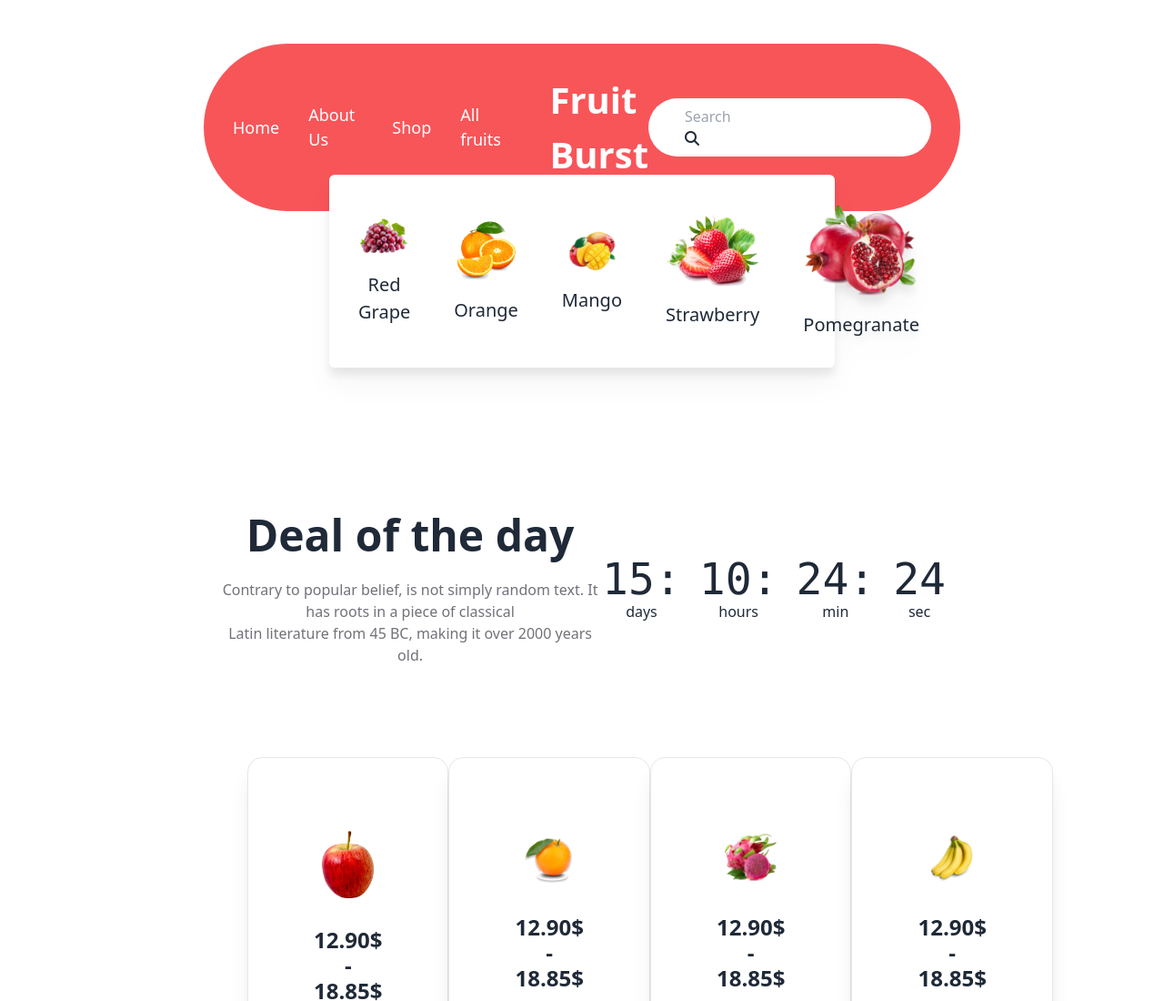
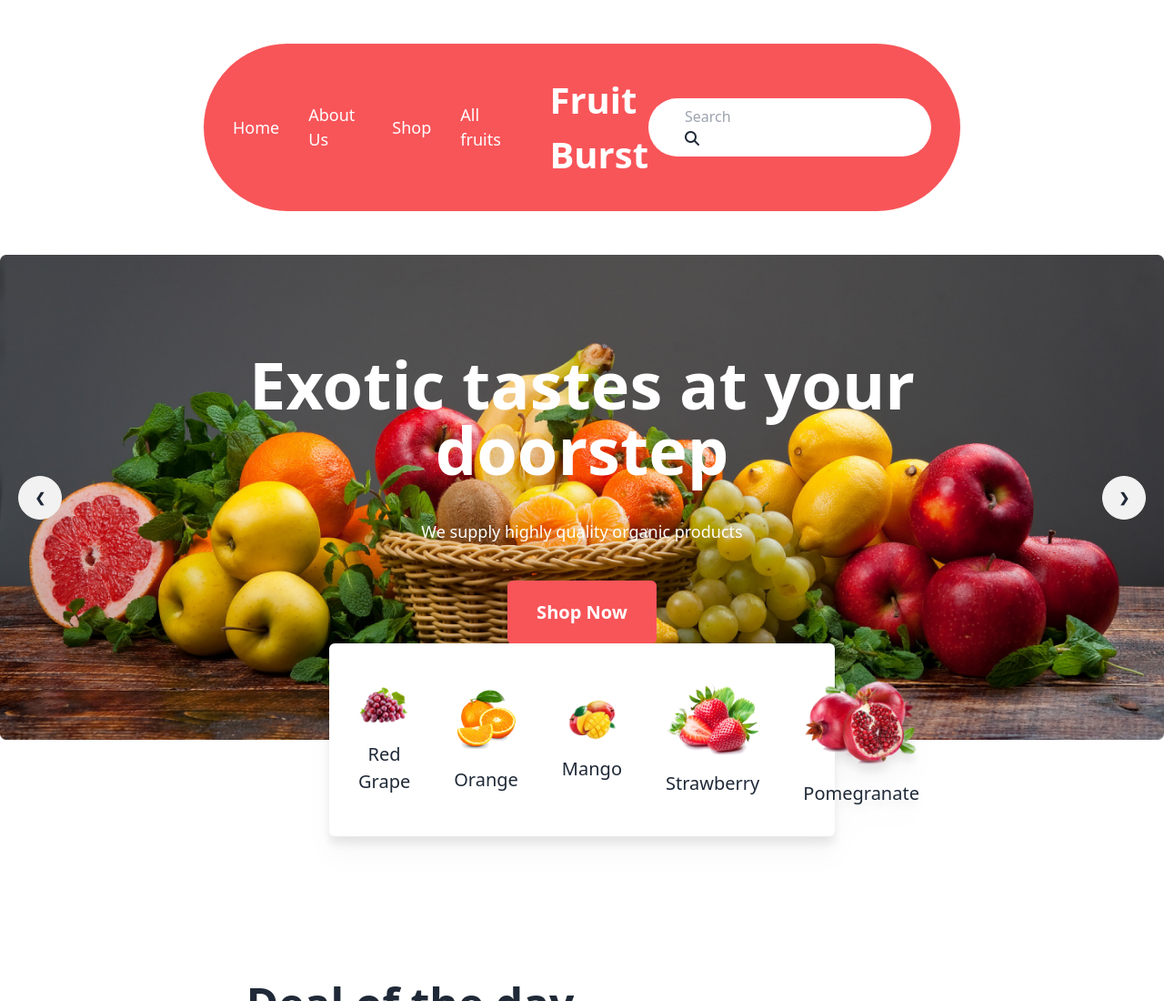
Before and after one commit to Digontha/My-third-assignment, a plain HTML site: page index.html in a window 1280 px wide. Shown: the top 1100 px of the page at 91% size. Drawn offline with nearby package versions, Linux system fonts and the light colour scheme; the site is published under a folder, as on GitHub Pages, so addresses that start at the root find nothing.

Commit message:
banner section problem reslove

```diff
--- a/index.html
+++ b/index.html
@@ -68,7 +68,7 @@
        <div class="carousel flex justify-center">
         <div class="">
        <div id="slide1" class="carousel relative">
-         <img src="/images/banner1.png" class="" />
+         <img src="./images/banner1.png" class="" />
          <div class="absolute flex justify-between items-center transform -translate-y-1/2 left-5 right-5 top-1/2">
            <a href="#slide4" class="btn btn-circle">❮</a>
            <div class="">
```
